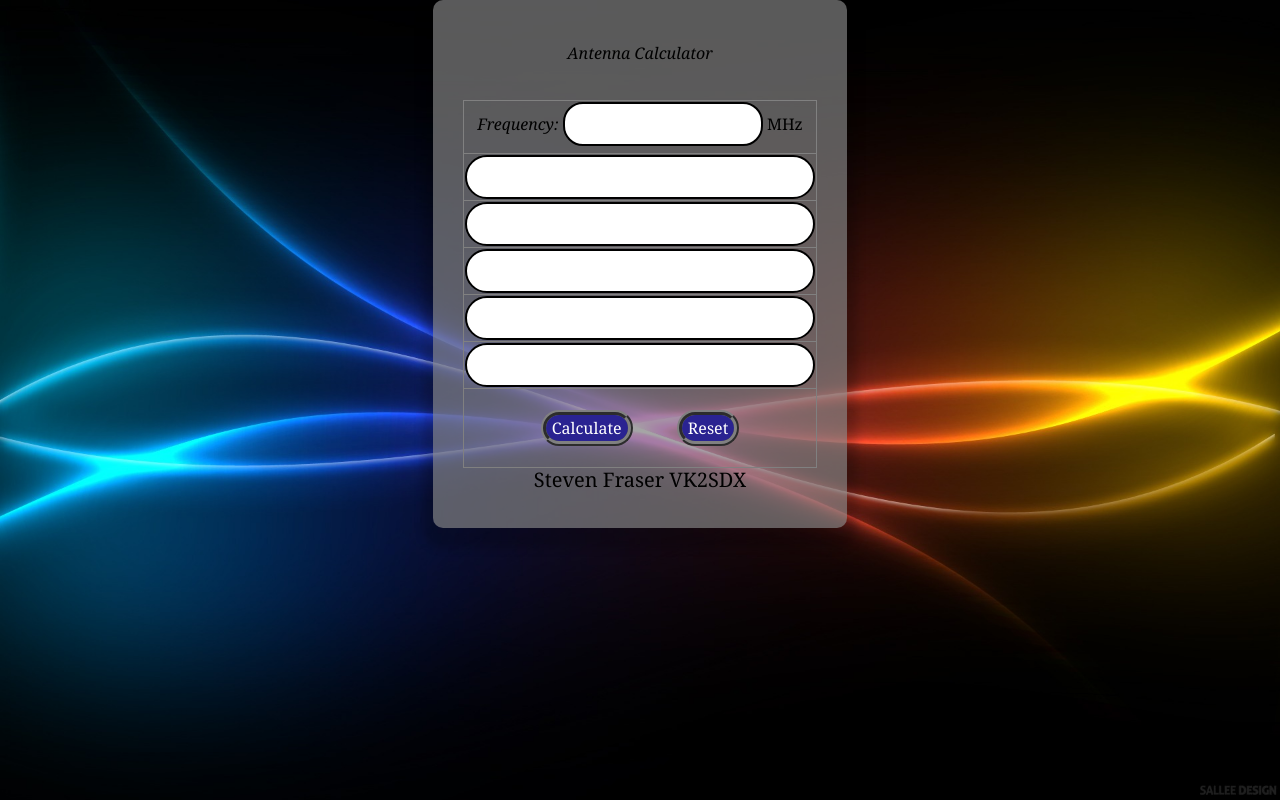
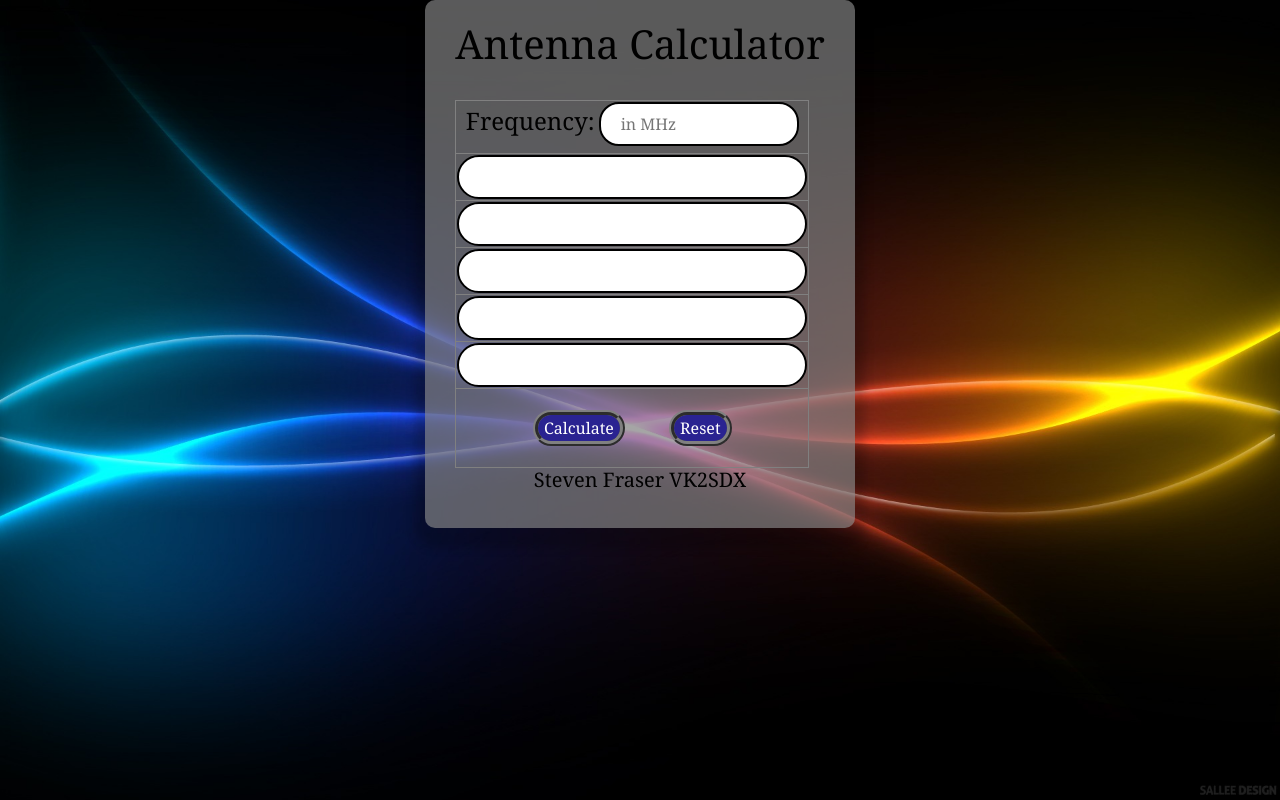
Before and after one commit to Stevejf/antenna-calculator, a plain HTML site: page index.html in a window 1280 px wide. Drawn offline with nearby package versions, Linux system fonts and the light colour scheme; a web font is replaced by a local one.

Commit message:
font size changed, placeholder added

```diff
--- a/index.html
+++ b/index.html
@@ -15,12 +15,12 @@
 <form action="" method="post">
   <div class="tab-div">
 <table class="tab" border="1">
-  <h1><em>Antenna Calculator</em></h1>
+  <h1>Antenna Calculator</h1>
     <tr>
       <td>
-      <label for="in"><h4><em>Frequency:</em></h4></label>
-      <input id="in" class="freq-input" type="text" name="get_freq">
-      <label for="in">MHz</label>
+      <label for="in"><h4>Frequency:</h4></label>
+      <input id="in" class="freq-input" type="text" name="get_freq" placeholder="in MHz">
+
       </td>
     </tr>
     <tr>
```
